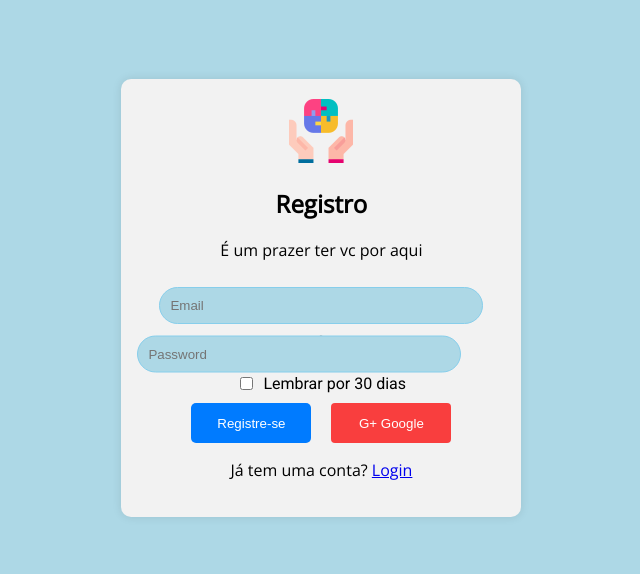
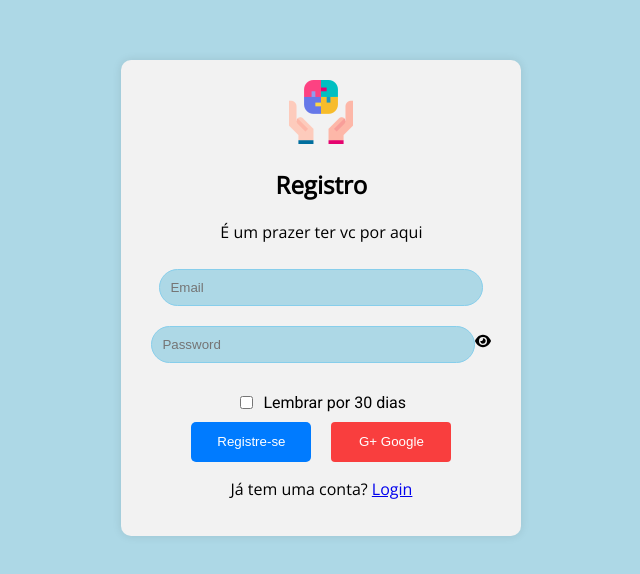
Before and after one commit to WendrilXX/HealthHub, a React (Vite) app: page /register in a window 1280 px wide. Shown: the part 102-676 px from the top of the page, without its empty margins (365-1005 px from the left). Built offline with nearby package versions, Linux system fonts and the light colour scheme; no server answers.

Commit message:
chore: Update password input field in Register component
- Remove unnecessary className 'toggle-password'
- Improve accessibility by adding a label for the password input field

Co-authored-by: Kévilla Aguiar <kevilaaguiar@gmail.com>

```diff
--- a/src/pages/Register/Register.jsx
+++ b/src/pages/Register/Register.jsx
@@ -42,7 +42,7 @@ const Register = () => {
             <form onSubmit={handleSubmit}>
               <input type="email" placeholder="Email" onChange={(e) => {setEmail(e.target.value)}}/>
               <div className="pass-input-div">
-                <input type={showPassword ? "text" : "password"} placeholder="Password" onChange={(e) => {setPassword(e.target.value)}} className='toggle-password' />
+                <input type={showPassword ? "text" : "password"} placeholder="Password" onChange={(e) => {setPassword(e.target.value)}} />
                 {showPassword ? <FaEyeSlash onClick={() => {setShowPassword(!showPassword)}} /> : <FaEye onClick={() => {setShowPassword(!showPassword)}} />}
 
               </div>
```
